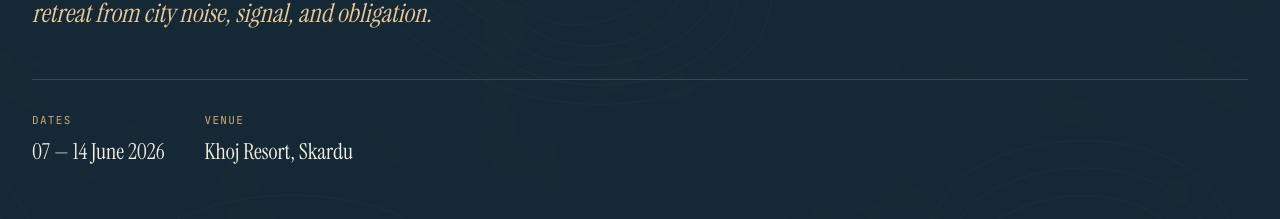
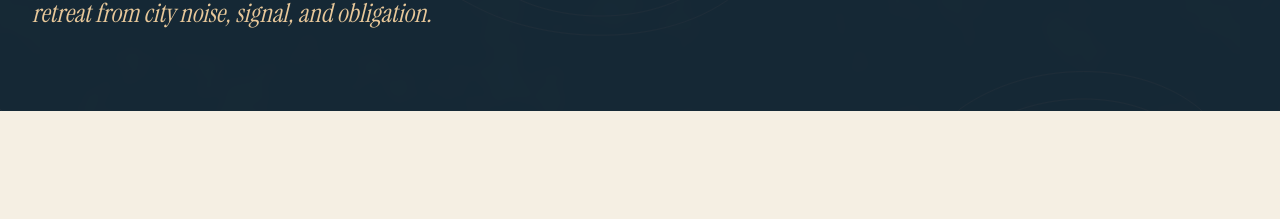
Before and after one commit to usmanjaved-droid/summit-fellowship-website, a Next.js app: page /venue in a window 1280 px wide. Shown: the part 399-618 px from the top of the page. Built offline with nearby package versions, Linux system fonts and the light colour scheme.

Commit message:
refactor: remove dates and venue metadata from venue, travel, and resources pages

```diff
--- a/app/resources/page.tsx
+++ b/app/resources/page.tsx
@@ -52,10 +52,6 @@ export default function ResourcesPage() {
           <div className="page-hero__crumbs"><Link href="/">Home</Link><span>/</span><span>Resources</span></div>
           <h1 className="page-hero__title">Resources &amp; <em style={{ color: 'var(--ochre)', fontStyle: 'italic' }}>downloads.</em></h1>
           <p className="page-hero__subtitle">Pre-reads, frameworks, the full itinerary as a PDF, and links to everything the cohort needs before, during, and after the week.</p>
-          <div className="page-hero__meta">
-            <div className="page-hero__meta-item"><span className="label">Dates</span><span className="value">07 — 14 June 2026</span></div>
-            <div className="page-hero__meta-item"><span className="label">Venue</span><span className="value">Khoj Resort, Skardu</span></div>
-          </div>
         </div>
       </section>
 
--- a/app/travel/page.tsx
+++ b/app/travel/page.tsx
@@ -48,10 +48,6 @@ export default function TravelPage() {
           <div className="page-hero__crumbs"><Link href="/">Home</Link><span>/</span><span>Travel &amp; Logistics</span></div>
           <h1 className="page-hero__title">Getting to <em style={{ color: 'var(--ochre)', fontStyle: 'italic' }}>Skardu.</em></h1>
           <p className="page-hero__subtitle">Two ways in, one preferred. Here&rsquo;s what you need to know about flights, transfers, packing, and the small things that catch first-time visitors out.</p>
-          <div className="page-hero__meta">
-            <div className="page-hero__meta-item"><span className="label">Dates</span><span className="value">07 — 14 June 2026</span></div>
-            <div className="page-hero__meta-item"><span className="label">Venue</span><span className="value">Khoj Resort, Skardu</span></div>
-          </div>
         </div>
       </section>
 
--- a/app/venue/page.tsx
+++ b/app/venue/page.tsx
@@ -20,10 +20,6 @@ export default function VenuePage() {
           <div className="page-hero__crumbs"><Link href="/">Home</Link><span>/</span><span>Venue</span></div>
           <h1 className="page-hero__title">Khoj Resort, <em style={{ color: 'var(--ochre)', fontStyle: 'italic' }}>Skardu.</em></h1>
           <p className="page-hero__subtitle">Tucked into the Shigar valley with the Karakoram rising on every side. Deliberate retreat from city noise, signal, and obligation.</p>
-          <div className="page-hero__meta">
-            <div className="page-hero__meta-item"><span className="label">Dates</span><span className="value">07 — 14 June 2026</span></div>
-            <div className="page-hero__meta-item"><span className="label">Venue</span><span className="value">Khoj Resort, Skardu</span></div>
-          </div>
         </div>
       </section>
 
```
